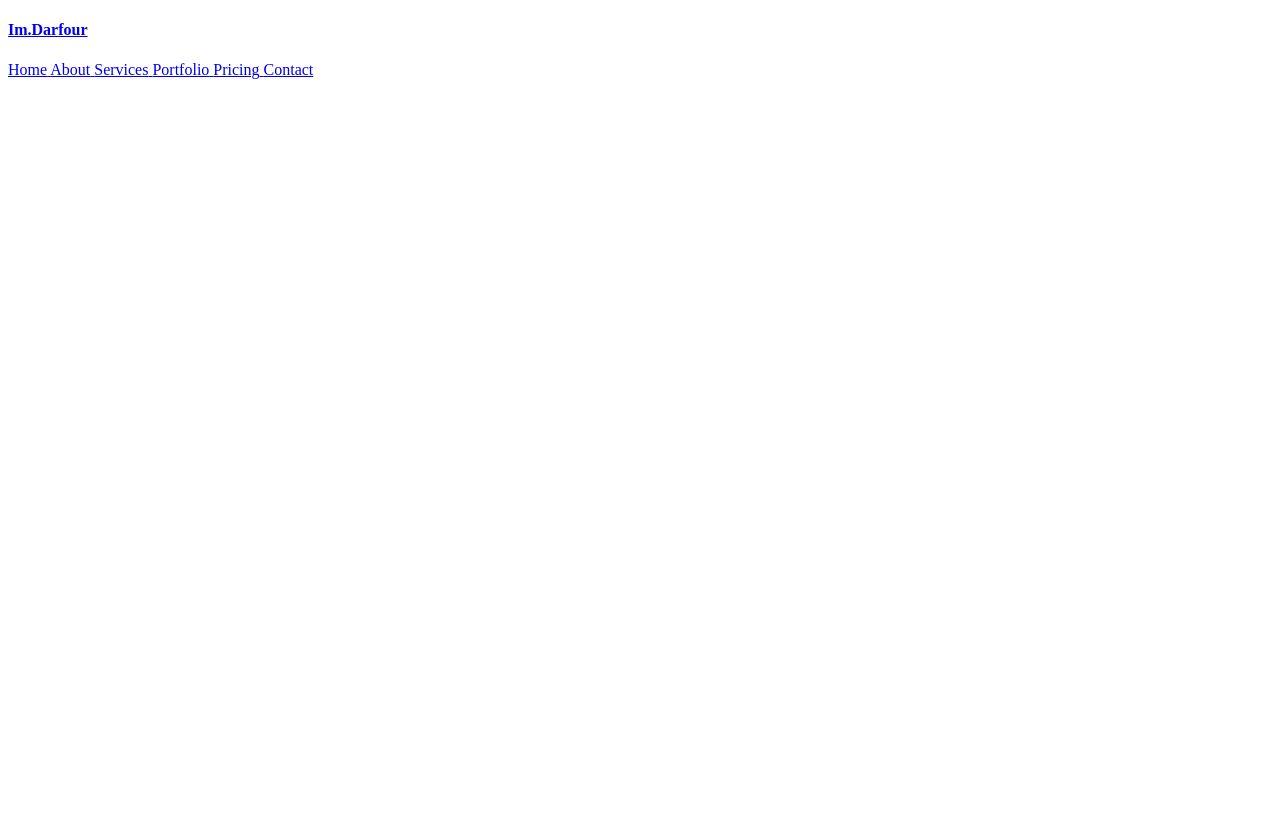
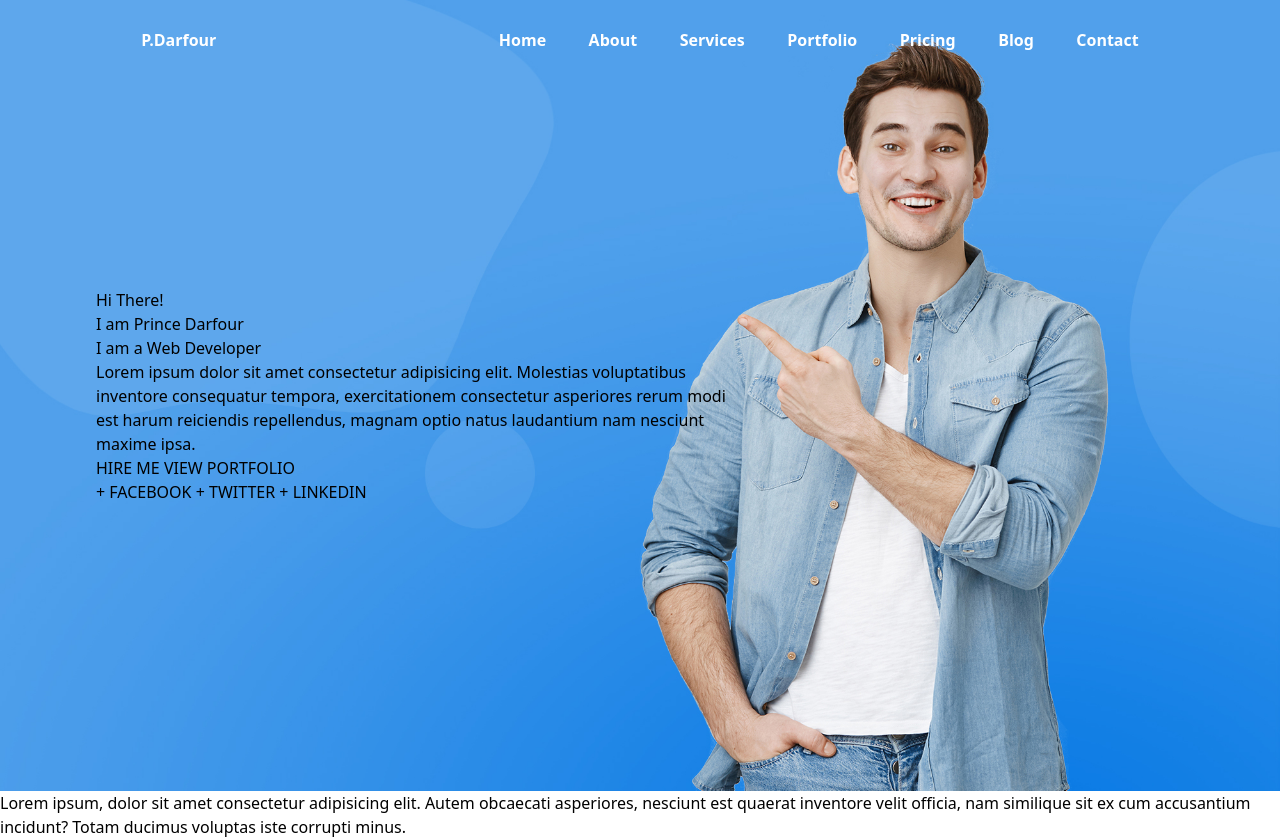
Before and after one commit to Kojo-Oppong/portfolio, a plain HTML site: page Index.html in a window 1280 px wide. Before the commit the page ends 800 px from the top, so only its background shows below. Drawn offline with nearby package versions, Linux system fonts and the light colour scheme.

Commit message:
Started the hero section

```diff
--- a/Index.html
+++ b/Index.html
@@ -3,37 +3,63 @@
 <head>
     <meta charset="UTF-8">
     <meta name="viewport" content="width=device-width, initial-scale=1.0">
-    <title>Personal Portfolio</title>
+    <title>Portfolio</title>
+    <script src="https://cdn.jsdelivr.net/npm/@tailwindcss/browser@4"></script>
+    <link rel="stylesheet" href="./styles/index.css">
 </head>
+
 <body>
+
     <nav>
         <div>
-            <a href="#" class="text-white">
-                <h4>Im.Darfour</h4>
+           <a href="#" class="text-white text-bold">
+            <h4>P.Darfour</h4>
+           </a>
+        </div>
+
+        <div class="nav-items">
+            <a href="#" class="text-white text-bold"><span>Home</span> </a>
+            <a href="#" class="text-white text-bold"><span>About</span> </a>
+            <a href="#" class="text-white text-bold"><span>Services</span></a>
+            <a href="#" class="text-white text-bold"><span>Portfolio</span></a>
+            <a href="#" class="text-white text-bold"> <span>Pricing</span></a>
+            <a href="#" class="text-white text-bold"><span>Blog</span></a>
+            <a href="#" class="text-white text-bold"><span>Contact</span></a>
+    </nav>
+
+    <section class="hero">
+        <div class="hero-content">
+            <p>Hi There!</p>
+        <h1>I am Prince Darfour</h1>
+        <h1>I am a Web Developer</h1>
+
+        <p class="bio">Lorem ipsum dolor sit amet consectetur adipisicing elit. Molestias voluptatibus inventore consequatur tempora, exercitationem consectetur asperiores rerum modi est harum reiciendis repellendus, magnam optio natus laudantium nam nesciunt maxime ipsa.</p>
+
+        <div>
+            <a href="">
+                <button>HIRE ME</button>
+            </a>
+            <a href="">
+               <button>VIEW PORTFOLIO</button>
             </a>
         </div>
+
         <div>
-            <a href="#">
-                <span>Home</span>
+            <a href="">
+                <span>+ FACEBOOK</span>
             </a>
-
-            <a href="#">
-                <span>About</span>
+            <a href="">
+                <span>+ TWITTER</span>
             </a>
-            <a href="#">
-                <span>Services</span>
-            </a>
-            <a href="#">
-                <span>Portfolio</span>
-            </a>
-            <a href="#">
-                <span>Pricing</span>
-            </a>
-            <a href="#">
-                <span>Contact</span>
+            <a href="">
+                <span>+ LINKEDIN</span>
             </a>
         </div>
-    </nav>
+
+        </div>
+    </section>
+    <p>Lorem ipsum, dolor sit amet consectetur adipisicing elit. Autem obcaecati asperiores, nesciunt est quaerat inventore velit officia, nam similique sit ex cum accusantium incidunt? Totam ducimus voluptas iste corrupti minus.</p>
+
 
 </body>
 </html>
--- a/Styles/index.css
+++ b/Styles/index.css
@@ -0,0 +1,45 @@
+nav {
+  /* background-color: #0979e4; */
+  background-color: transparent;
+  display: flex;
+  flex-direction: row;
+  justify-content: space-around;
+  align-items: center;
+  height: 80px;
+  position: fixed;
+  left: 0;
+  right: 0;
+}
+
+.nav-items {
+  width: 50%;
+  display: flex;
+  flex-direction: row;
+  justify-content: space-between;
+}
+
+.hero{
+    background-image: url(../Images/asset\ 0.jpeg);
+    height: 791.25px;
+    background-size: cover;
+    display: flex;
+    flex-direction: row;
+    justify-content: space-evenly;
+    align-items: center;
+}
+
+.hero-content{
+    width: 85%;
+}
+
+.bio{
+    width: 60%;
+}
+
+.text-white {
+  color: white;
+}
+
+.text-bold {
+  font-weight: bold;
+}
```
Also changed, not shown: Images/asset 0.jpeg (added), Images/asset 1.jpeg (added), Images/asset 10.jpeg (added), Images/asset 11.jpeg (added), Images/asset 12.jpeg (added), Images/asset 13.jpeg (added), Images/asset 14.jpeg (added), Images/asset 15.jpeg (added), Images/asset 16.jpeg (added), Images/asset 17.jpeg (added), Images/asset 2.jpeg (added), Images/asset 3.jpeg (added), Images/asset 4.jpeg (added), Images/asset 5.jpeg (added), 4 more files.
